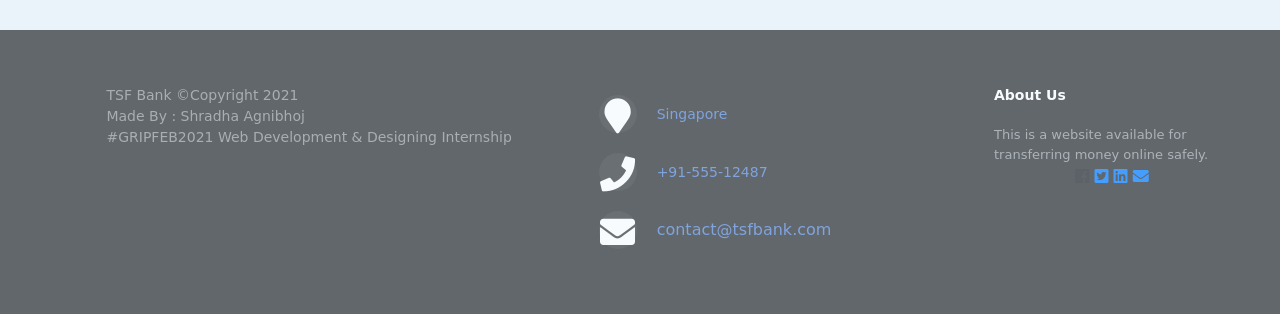
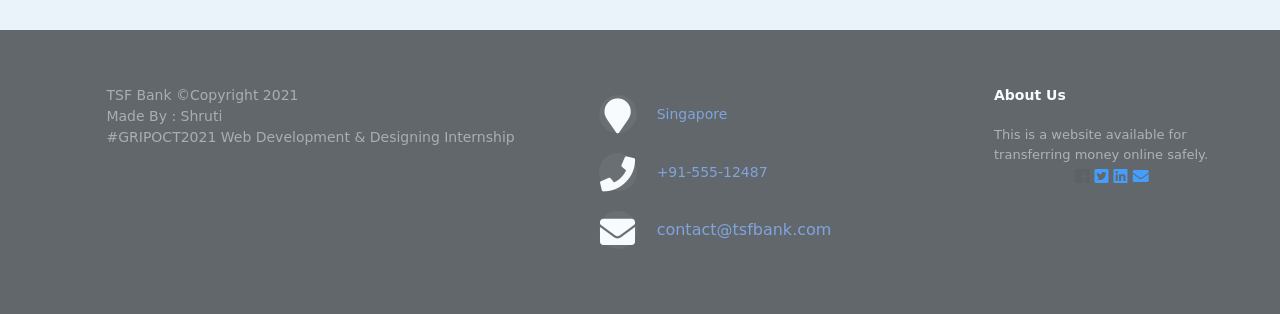
Before and after one commit to shrugithub/tsf_BANK, a PHP site: page /tsfBank/TRANSFERMONEY.PHP in a window 1280 px wide. Shown: the part 901-1215 px from the top of the page. Run offline with PHP 8.4, Linux system fonts and the light colour scheme; data comes from the database, SQL or seed files in the repository; some libraries are stand-ins or nearby versions.

Commit message:
Update TRANSFERMONEY.PHP

```diff
--- a/TRANSFERMONEY.PHP
+++ b/TRANSFERMONEY.PHP
@@ -80,9 +80,9 @@
 
             <p class="footer_company_name">TSF Bank &copy;Copyright 2021 </p>
             <p class="footer_company_name">
-            Made By : Shradha Agnibhoj</p>
+            Made By : Shruti</p>
             <p class="footer_company_name">
-             #GRIPFEB2021 Web Development & Designing Internship </p>
+             #GRIPOCT2021 Web Development & Designing Internship </p>
         </div>
         <div class="footer_center">
             <div>
```
